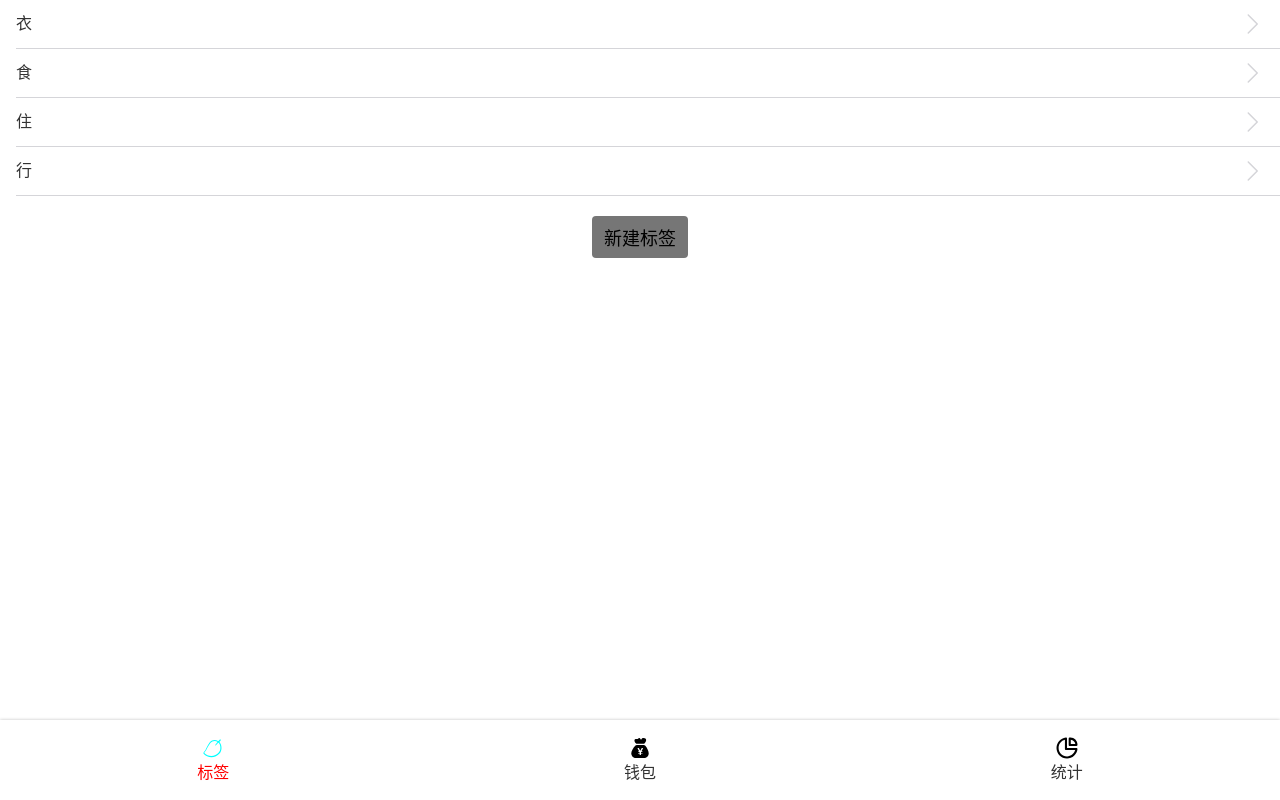
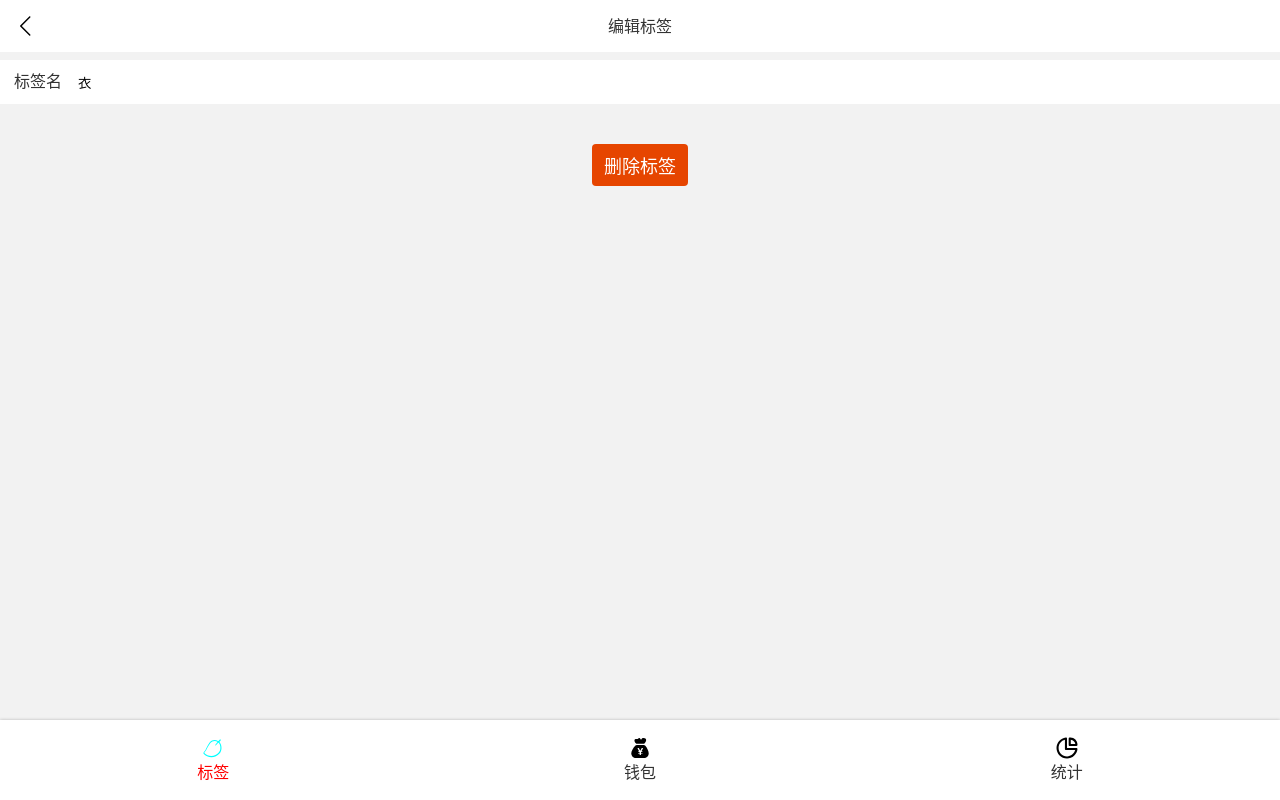
Before and after one commit to xiaozuzong-aslan/react-demo-typescript, a React app: page /#/tags/1 in a window 1280 px wide. Before the commit this address led to /#/tags. Built offline with nearby package versions, Linux system fonts and the light colour scheme.

Commit message:
完成tag 样式

```diff
--- a/src/components/Button.tsx
+++ b/src/components/Button.tsx
@@ -2,13 +2,14 @@ import styled from 'styled-components'
 const ButtonWrapper = styled.div`
     display:flex;
     justify-content:center;
-    padding-top:20px;
+    padding-top:40px;
     button{
         font-size:18px;
         border:none;
         padding:8px 12px;
-        background:#767676;
+        background:rgb(230,69,0);
         border-radius:4px;
+        color:white;
     }
 `;
 export {
--- a/src/components/Input.tsx
+++ b/src/components/Input.tsx
@@ -4,14 +4,17 @@ import styled from 'styled-components'
 const  Label = styled.label`
     display:flex;
     align-items:center;
+
     span{
         margin-right:16px;
+
     }
     input{
         flex-grow:1;
         border:none;
-        height:72px;
-        background:transparent;
+        background:none;
+        height:44px;
+
     }
 `;
 type Props = {
--- a/src/components/Layout.tsx
+++ b/src/components/Layout.tsx
@@ -2,7 +2,7 @@ import React from 'react'
 import Nav from 'components/Nav'
 import styled from 'styled-components'
 
-const Layout  = styled.div`
+const LayoutWrapper  = styled.div`
   background:white;
   min-height:100vh;
   display:flex;
@@ -14,11 +14,16 @@ const Main = styled.main`
   display:flex;
   flex-direction:column;
 `;
-export default function(props:any) {
-    return (
-        <Layout>
-            <Main>{props.children}</Main>
-            <Nav />
-        </Layout>
-    )
+type Props = {
+
+} & React.HtmlHTMLAttributes<HTMLElement>
+
+const Layout:React.FC<Props> = (props) => {
+  return (
+      <LayoutWrapper>
+          <Main>{props.children}</Main>
+          <Nav />
+      </LayoutWrapper>
+  )
 }
+export default Layout
--- a/src/index.scss
+++ b/src/index.scss
@@ -12,6 +12,7 @@ a{
 }
 button{
     font-family: inherit;
+    font-size: inherit;
 }
 :focus{
     outline: none;
--- a/src/views/Money/NotesSection.tsx
+++ b/src/views/Money/NotesSection.tsx
@@ -3,7 +3,7 @@ import styled from 'styled-components'
 import {Input} from 'components/Input'
 const Wrapper = styled.section`
     background:#f5f5f5;
-    padding:0 16px;
+    padding:10px 16px;
     font-size:14px;
 `;
 
@@ -23,7 +23,7 @@ const NotesSection:React.FC<Props> = (props) =>{
     }
     return (
         <Wrapper>
-            <Input label='备注' type="text"   value={props.value} onChange={(e)=>{
+            <Input label='备注' type="text"   placeholder='在这里输入备注' value={props.value} onChange={(e)=>{
                 changeNotes(e)
             }}/>
         </Wrapper>
--- a/src/views/Tag.tsx
+++ b/src/views/Tag.tsx
@@ -12,21 +12,27 @@ import {ButtonWrapper} from 'components/Button'
 type Params = {
     id:string
 }
-const Tobar = styled.header`
+
+
+const MainWrapper = styled.div`
+    flex-grow:1;
+    background:rgba(242,242,242);
+    header{
         display:flex;
         justify-content:space-between;
         align-items:center;
         line-height:20px;
         padding:14px;
         background:white;
-    /* svg{
-
-
-    } */
         .icon{
-        border:1px solid red;
             width:24px;
             height:24px;
+        }
+    }
+    .inputWrapper{
+        background:white;
+        padding: 0 14px;
+        margin-top:8px;
     }
 `;
 
@@ -39,16 +45,20 @@ export default function TgaEdit() {
 
     return (
         <Layout>
-            <Tobar>
+            <MainWrapper>
+                <header>
                     <Icon name="left"/>
                         <span>编辑标签</span>
                     <Icon />
-            </Tobar>
-                <div>
-                   <Input type="text" label="ffff" placeholder='xxxxxx'/>
+                </header>
+                <div className="inputWrapper">
+                    <Input type="text"  label='标签名' placeholder='标签名' value={currentTag.name} onChange={(e)=>{
+                        console.log(e)
+                    }}/>
                 </div>
+                <ButtonWrapper><button>删除标签</button></ButtonWrapper>
+            </MainWrapper>
 
-            <ButtonWrapper><button>删除标签</button></ButtonWrapper>
         </Layout>
     )
 }
```
Lines whose indentation alone changed are shown as unchanged.
